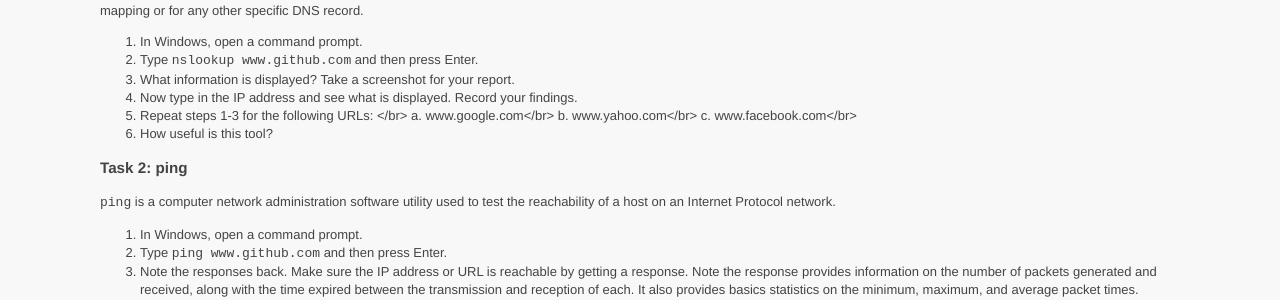
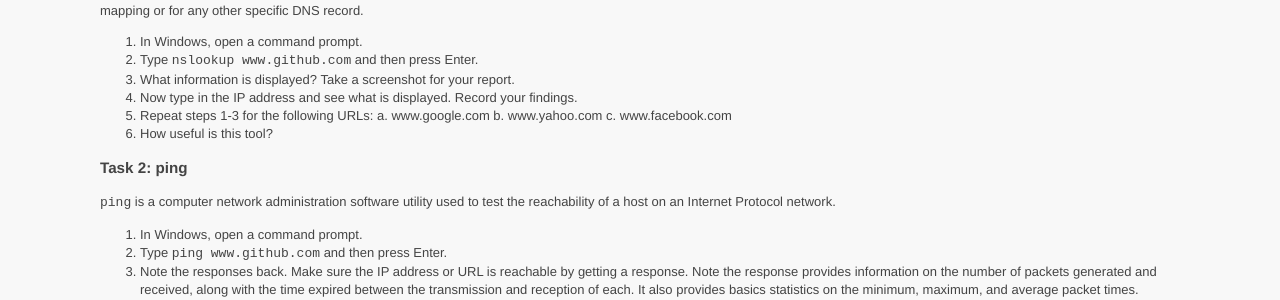
Before and after one commit to ycpcs/cs497-spring2019, a Jekyll site: the page built from labs/lab02b.md, in a window 1280 px wide. Shown: the part 218-518 px from the top of the page. Built offline with Jekyll 4.4.1, drawn with Linux system fonts in a browser that asks for light colours.

Commit message:
Update lab02b.md

````diff
--- a/labs/lab02b.md
+++ b/labs/lab02b.md
@@ -16,10 +16,10 @@ This lab exercise will provide the students hands on experience working with bas
 2. Type ```nslookup www.github.com``` and then press Enter.
 3. What information is displayed? Take a screenshot for your report.
 4. Now type in the IP address and see what is displayed. Record your findings.
-5. Repeat steps 1-3 for the following URLs: </br>
-    a. www.google.com</br>
-    b. www.yahoo.com</br>
-    c. www.facebook.com</br>
+5. Repeat steps 1-3 for the following URLs:
+    a. www.google.com
+    b. www.yahoo.com
+    c. www.facebook.com
 6. How useful is this tool?
 
 ### Task 2: ping
````
